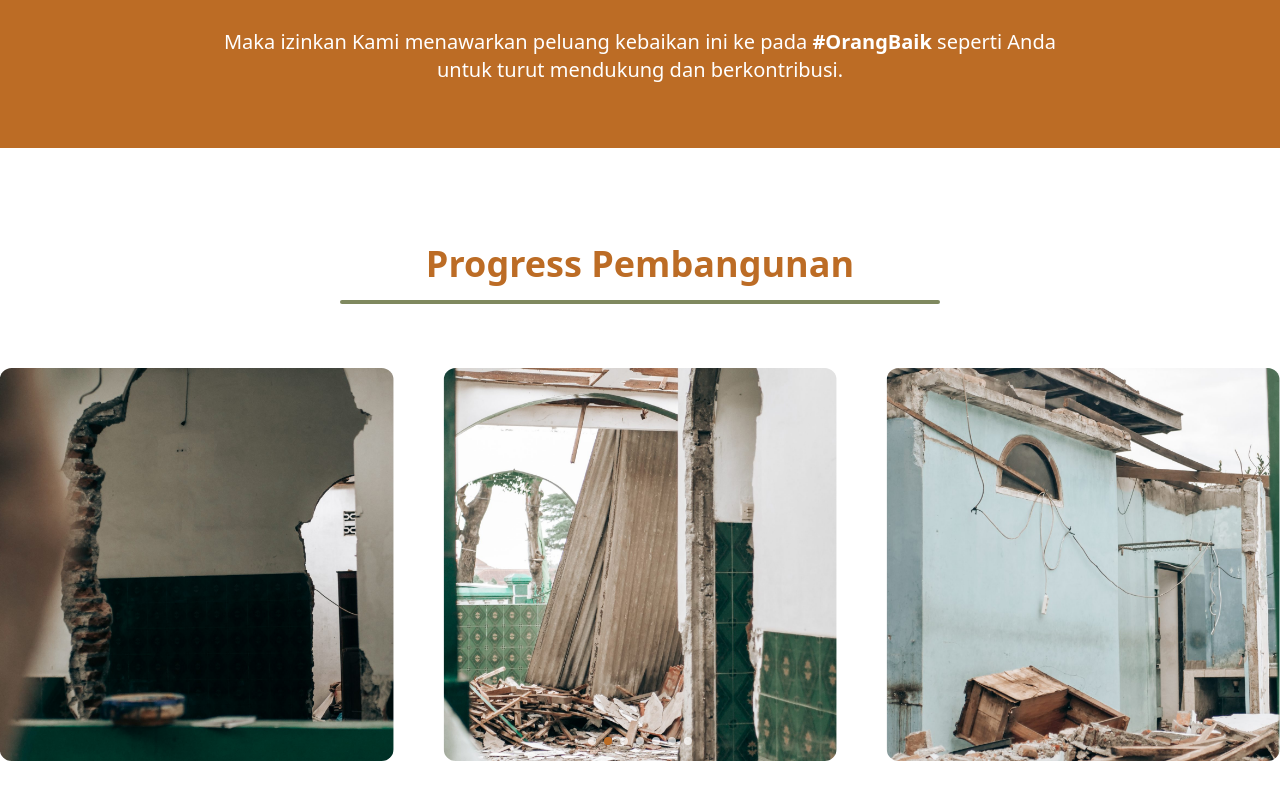
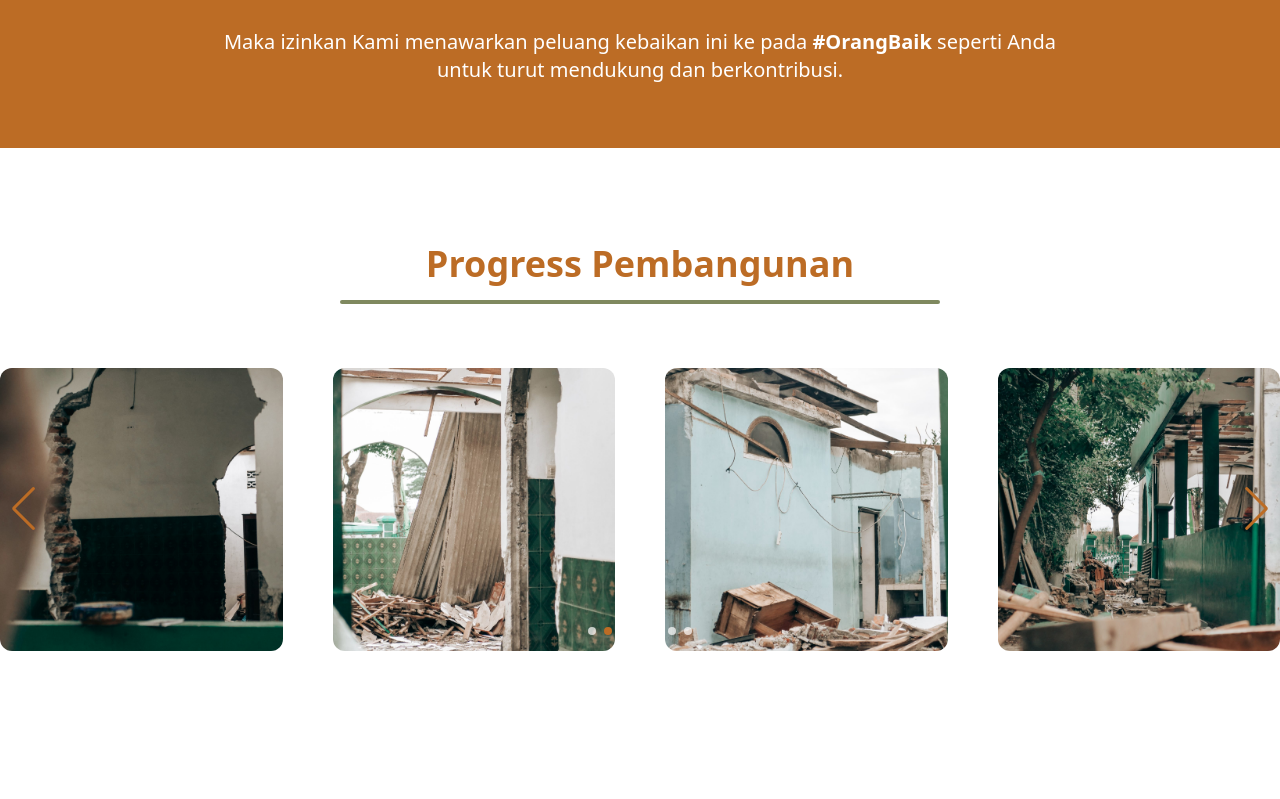
Before and after one commit to sipamungkas/nextjs-mosque, a Next.js app: page / in a window 1280 px wide. Shown: the part 2700-3499 px from the top of the page. After the commit the page ends 3415 px from the top, so only its background shows below. Built offline with nearby package versions, Linux system fonts and the light colour scheme.

Commit message:
fix(progress): fix slides per view in swiper

```diff
--- a/components/Home/Progress/Progress.tsx
+++ b/components/Home/Progress/Progress.tsx
@@ -34,7 +34,7 @@ const Progress = (props: ProgressProps) => {
           modules={[Navigation, Pagination, Scrollbar, A11y, Autoplay]}
           className="container"
           spaceBetween={50}
-          slidesPerView={3}
+          slidesPerView={"auto"}
           loop
           breakpoints={{
             320: {
@@ -45,12 +45,19 @@ const Progress = (props: ProgressProps) => {
               slidesPerView: 3,
               spaceBetween: 50,
             },
+            1024: {
+              slidesPerView: 4,
+            },
+            1440: {
+              slidesPerView: 5,
+            },
           }}
           pagination={{
             clickable: true,
             type: "bullets",
             bulletClass: `swiper-pagination-bullet`,
           }}
+          navigation
           onSwiper={(swiper) => console.log(swiper)}
           onSlideChange={() => console.log("slide change")}
         >
```
